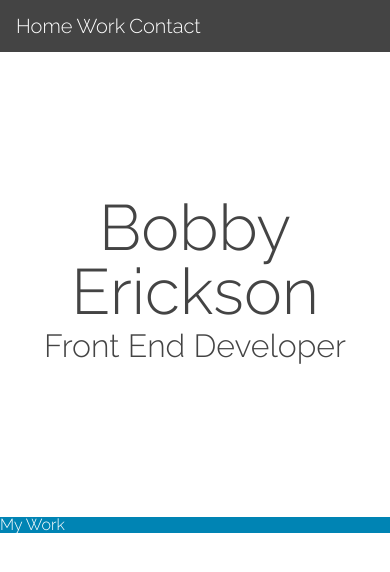
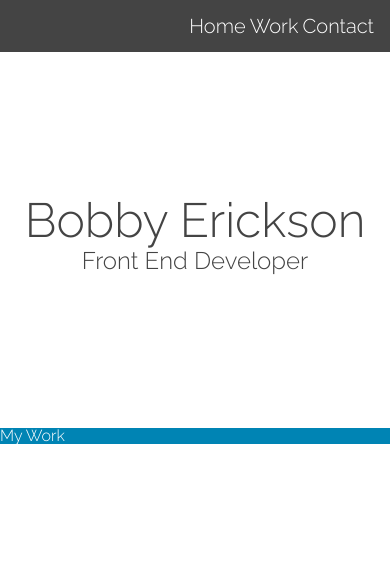
Before and after one commit to BobbyErickson89/BobbyErickson89.github.io, a plain HTML site: page index.html in a window 390 px wide. Drawn offline with Linux system fonts and the light colour scheme; some icons are missing.

Commit message:
header edit

```diff
--- a/css/main.css
+++ b/css/main.css
@@ -22,6 +22,10 @@ nav a {
   color: white;
   text-decoration: none;
   font-size: 1.25em;
+}
+
+.navigation {
+  text-align: right;
 }
 
 
@@ -89,6 +93,14 @@ nav a {
 /*** RESPONSIVE DESIGN ***/
 
 @media (max-width: 620px) {
+  .name {
+    font-size: 3em;
+  }
+
+  .job-title {
+    font-size: 1.5em;
+  }
+
   .name-container hr {
     display: none;
   }
--- a/index.html
+++ b/index.html
@@ -11,7 +11,7 @@
   </head>
   <body>
     <header>
-      <nav>
+      <nav class="navigation">
         <a href="/home">Home</a>
         <a href="/work">Work</a>
         <a href="/contact">Contact</a>
```
